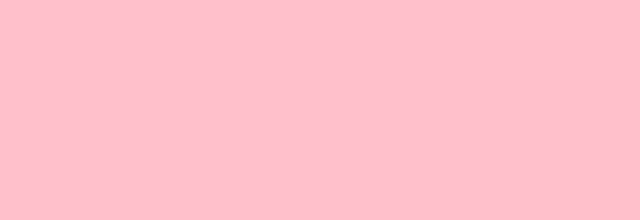
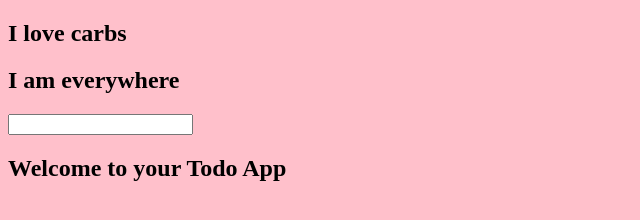
Before and after one commit to kirkwgraves/ng-todo, a plain HTML site: page index.html in a window 1280 px wide. Shown: the whole page, without its empty margins (0-640 px from the left). Drawn offline with nearby package versions, Linux system fonts and the light colour scheme.

Commit message:
added two-way data binding in pastactrl

```diff
--- a/index.html
+++ b/index.html
@@ -5,7 +5,17 @@
 	<link rel="stylesheet" type="text/css" href="main.css">
 </head>
 <body ng-app="TodoApp">
-<section ng-controller="TodoCtrl"></section>
+	<section ng-controller="PastaCtrl">
+		<h1>{{pasta}}</h1>
+		<h1>{{hello}}</h1>
+		<div>
+			<input type="text" ng-model="foods"/>
+			<div>{{foods}}</div>
+		</div>
+	</section>
+	<section ng-controller="TodoCtrl">
+		<h1>{{title}}</h1>
+	</section>
 <script type="text/javascript" src="lib/bower_components/angular/angular.min.js"></script>
 <script type="text/javascript" src="main.js"></script>
 </body>
--- a/main.js
+++ b/main.js
@@ -1,5 +1,11 @@
 var app = angular.module('TodoApp', []);
 
-app.controller('TodoCtrl', function($scope){
+app.controller('TodoCtrl', function($scope, $rootScope){
 	$scope.title = 'Welcome to your Todo App';
+	$rootScope.hello = 'I am everywhere';
 })
+
+app.controller('PastaCtrl', function($scope){
+	$scope.pasta = 'I love carbs';
+	$scope.foods = '';
+})
```
